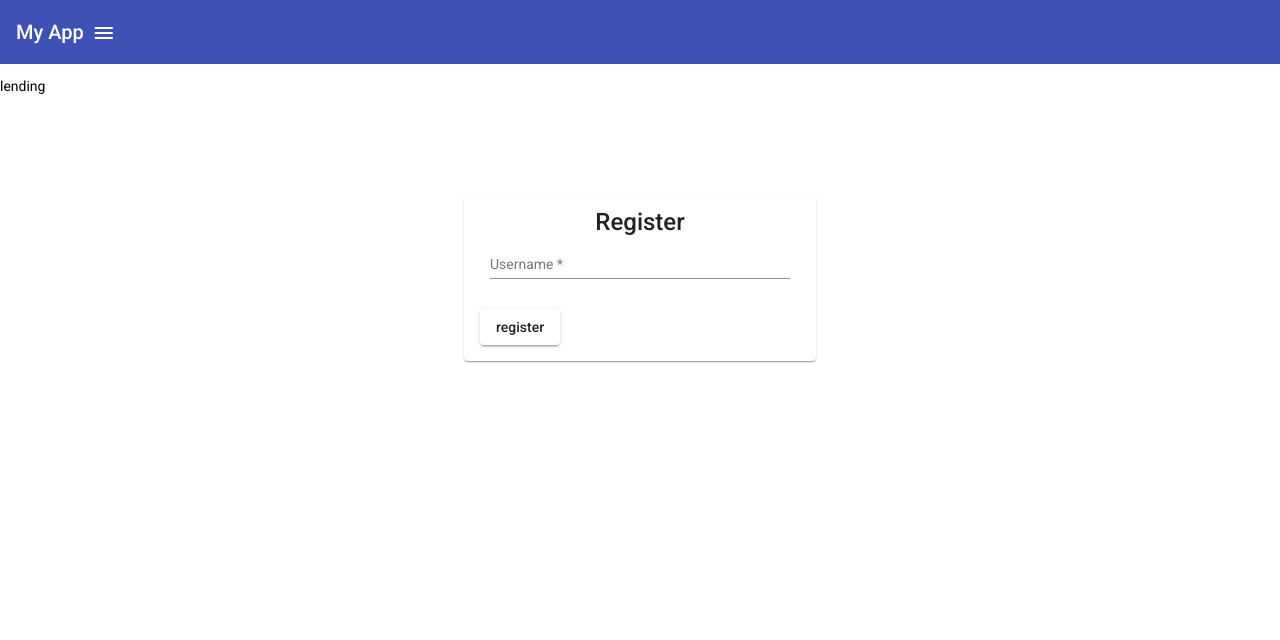
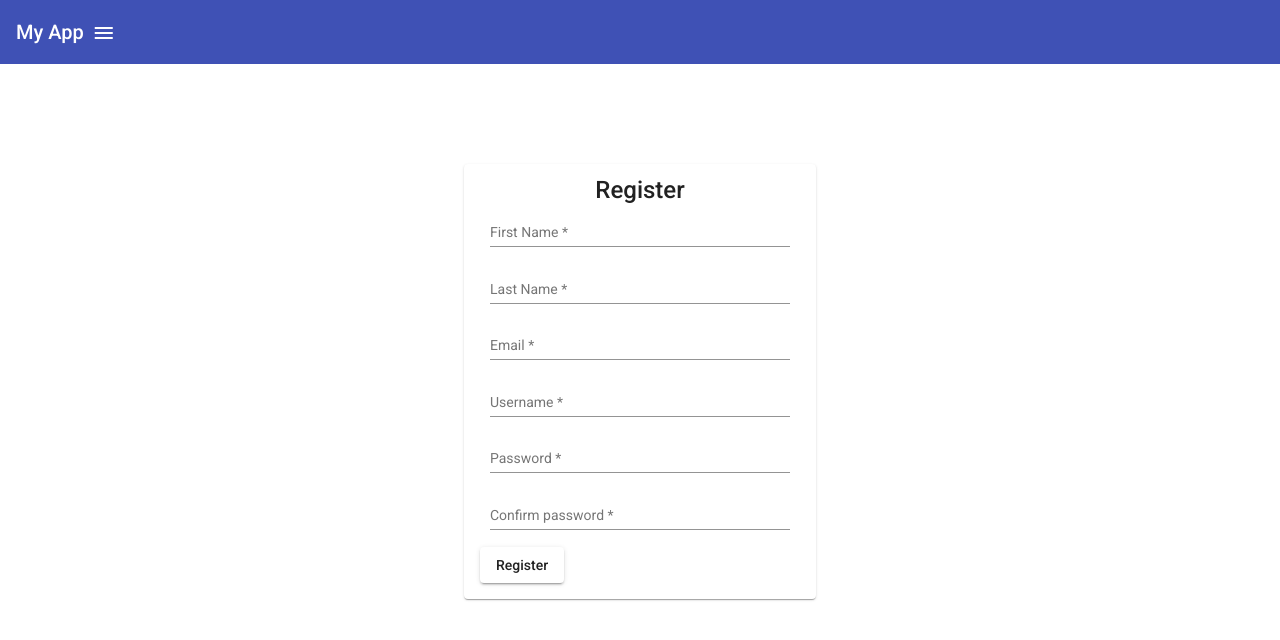
Before and after one commit to Tar-Abg/hackMeOut, an Angular app: page /auth/register in a window 1280 px wide. Shown: the top 640 px of the page. Built offline with nearby package versions, Linux system fonts and the light colour scheme.

Commit message:
Added Register form

```diff
--- a/src/app/app.module.ts
+++ b/src/app/app.module.ts
@@ -18,6 +18,7 @@ import {MatCardModule} from "@angular/material/card";
 import {MatInputModule} from "@angular/material/input";
 import {MatListModule} from "@angular/material/list";
 import {MatButtonModule} from "@angular/material/button";
+import { FormsModule, ReactiveFormsModule } from '@angular/forms';
 
 @NgModule({
   declarations: [
@@ -40,7 +41,9 @@ import {MatButtonModule} from "@angular/material/button";
     MatCardModule,
     MatInputModule,
     MatListModule,
-    MatButtonModule
+    MatButtonModule,
+    FormsModule,
+    ReactiveFormsModule
   ],
   providers: [],
   bootstrap: [AppComponent]
--- a/src/app/components/lending/lending.component.html
+++ b/src/app/components/lending/lending.component.html
@@ -1,2 +1 @@
-lending
 <router-outlet></router-outlet>
--- a/src/app/components/register/register.component.html
+++ b/src/app/components/register/register.component.html
@@ -1,21 +1,92 @@
 <mat-card>
   <mat-card-title>Register</mat-card-title>
   <mat-card-content>
-    <form >
-      <p>
+    <form [formGroup]="registerForm" (ngSubmit)="onSubmit()">
+      <div>
+        <mat-form-field>
+          <input
+            type="text"
+            matInput
+            placeholder="First Name"
+            required
+            formControlName="firstname"
+          />
+          <mat-error>
+            Please provide a valid email address
+          </mat-error>
+        </mat-form-field>
+      </div>
+      <div>
+        <mat-form-field>
+          <input
+            type="text"
+            matInput
+            placeholder="Last Name"
+            required
+            formControlName="lastname"
+          />
+          <mat-error>
+            Please provide a valid email address
+          </mat-error>
+        </mat-form-field>
+      </div>
+      <div>
+        <mat-form-field>
+          <input
+            type="text"
+            matInput
+            placeholder="Email"
+            required
+            formControlName="email"
+          />
+          <mat-error>
+            Please provide a valid email address
+          </mat-error>
+        </mat-form-field>
+      </div>
+      <div>
         <mat-form-field>
           <input
             type="text"
             matInput
             placeholder="Username"
             required
+            formControlName="username"
           />
           <mat-error>
             Please provide a valid email address
           </mat-error>
         </mat-form-field>
-      </p>
-      <a routerLink="../login" mat-raised-button href="https://www.google.com/">register</a>
+      </div>
+      <div>
+        <mat-form-field>
+          <input
+            type="text"
+            matInput
+            placeholder="Password"
+            required
+            formControlName="password"
+          />
+          <mat-error>
+            Please provide a valid email address
+          </mat-error>
+        </mat-form-field>
+      </div>
+      <div>
+        <mat-form-field>
+          <input
+            type="text"
+            matInput
+            placeholder="Confirm password"
+            required
+            formControlName="confirmpassword"
+          />
+          <mat-error>
+            Please provide a valid email address
+          </mat-error>
+        </mat-form-field>
+      </div>
+      <button  mat-raised-button>Register</button>
     </form>
   </mat-card-content>
 </mat-card>
--- a/src/app/components/register/register.component.ts
+++ b/src/app/components/register/register.component.ts
@@ -1,4 +1,5 @@
 import { Component, OnInit } from '@angular/core';
+import {FormBuilder, FormControl, FormGroup, Validators} from "@angular/forms";
 
 @Component({
   selector: 'app-register',
@@ -6,10 +7,28 @@ import { Component, OnInit } from '@angular/core';
   styleUrls: ['./register.component.scss']
 })
 export class RegisterComponent implements OnInit {
+  registerForm: FormGroup = null as unknown as FormGroup;
 
-  constructor() { }
+  constructor(private formBuilder: FormBuilder) { }
 
   ngOnInit(): void {
+    this.initializeForm();
   }
 
+  initializeForm(): void {
+    this.registerForm = this.formBuilder.group({
+      firstname: ['', Validators.required],
+      lastname: ['', Validators.required],
+      email: ['', Validators.required],
+      username: ['', Validators.required],
+      password: ['', Validators.required],
+      confirmpassword: ['', Validators.required]
+    });
+  }
+
+  onSubmit(): void {
+
+  }
+
+
 }
```
